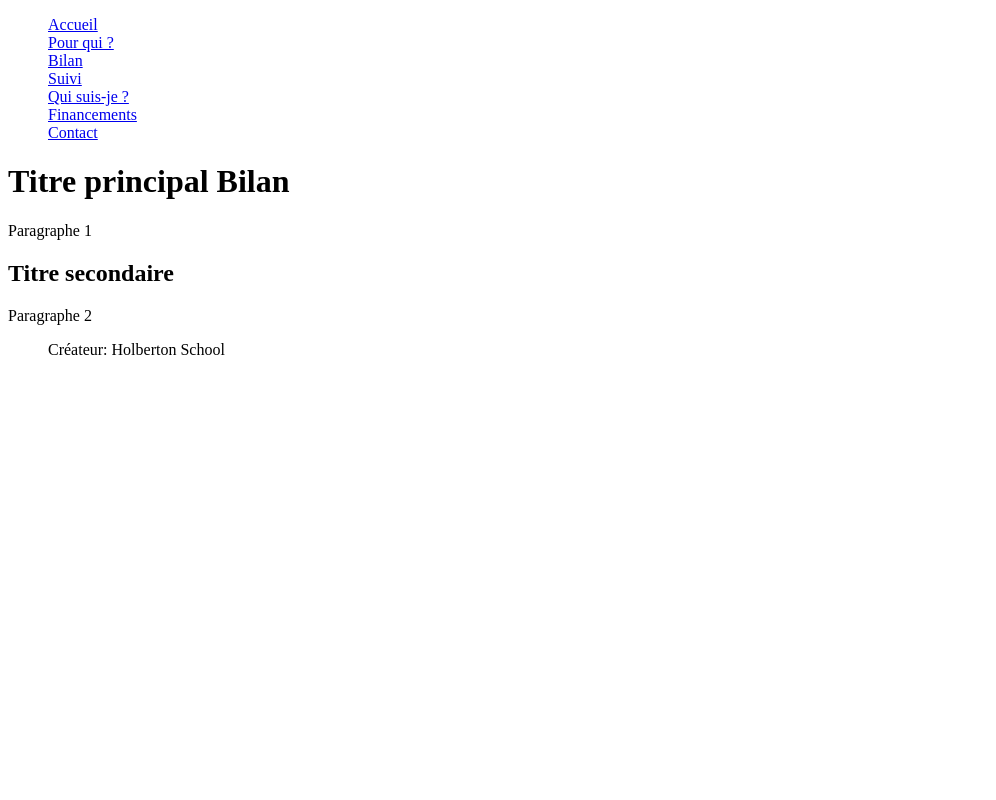
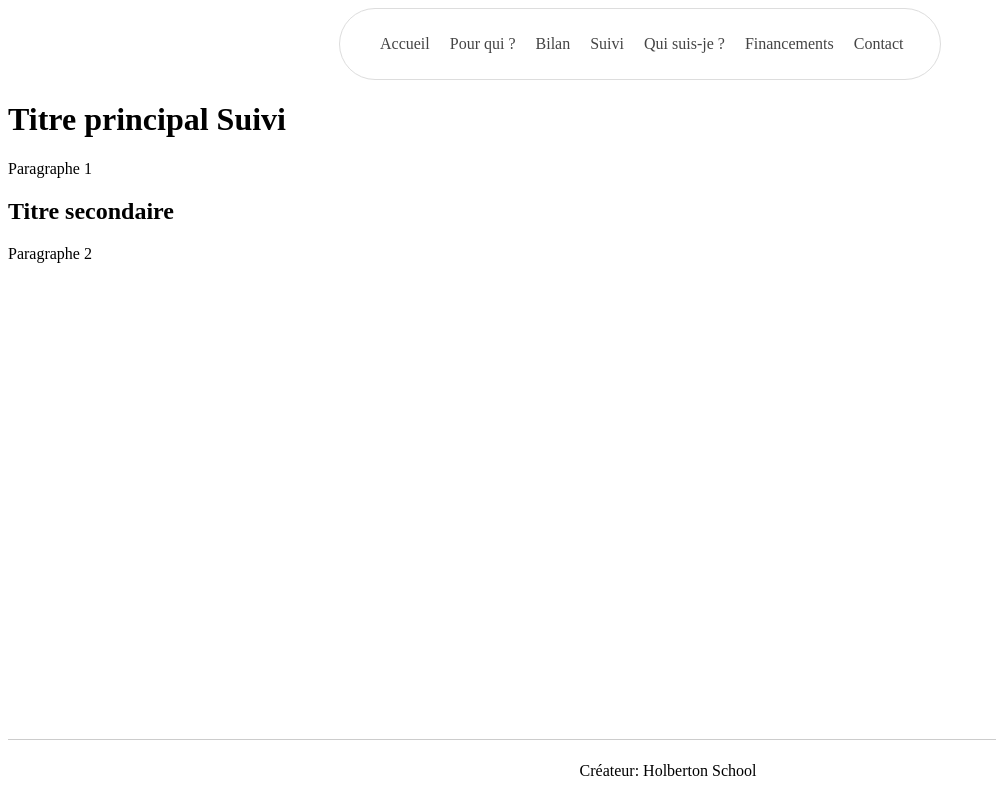
Before and after one commit to elodieriou/Psychomotricien, a plain HTML site: page pages/bilan.html in a window 1280 px wide. Shown: the whole page, without its empty margins (0-996 px from the left). Drawn offline with Linux system fonts and the light colour scheme.

Commit message:
add prototype for CSS, only the navbar for now, don't merge it to other branch for now

```diff
--- a/pages/bilan.html
+++ b/pages/bilan.html
@@ -5,10 +5,12 @@
 		<meta charset="UTF-8">
 		<meta name="viewport" content="width=device-width, initial-scale=1.0">
 		<link rel="icon" type="image/x-icon" href="../images/icone.ico">
+		<link rel="stylesheet" href="../static/footer.css"/>
+		<link rel="stylesheet" href="../static/body.css"/>
 	</head>
 	<header>
-		<div id="menu">
-			<ul id="onglets" style="list-style-type:none;">
+		<div class="menu">
+			<ul class="onglets" style="list-style-type:none;">
 				<li><a href="../index.html">Accueil</a></li>
 				<li><a href="./pour_qui.html">Pour qui ?</a></li>
 				<li><a href="./bilan.html">Bilan</a></li>
@@ -20,14 +22,14 @@
 		</div>
 	</header>
 	<body>
-		<h1>Titre principal Bilan</h1>
+		<h1>Titre principal Suivi</h1>
 		<p> Paragraphe 1</p>
 		<h2>Titre secondaire</h2>
 		<p>Paragraphe 2</p>
 	</body>
 	<footer>
-		<div id="menu_footer">
-			<ul id="onglets_footer" style="list-style-type:none;">
+		<div class="menu_footer">
+			<ul class="onglets_footer" style="list-style-type:none;">
 				<li>Créateur: Holberton School</li>
 			</ul>
 		</div>
--- /dev/null
+++ b/static/body.css
@@ -0,0 +1,21 @@
+.menu{
+    color: white;
+    justify-content: center;
+    height: 70px;
+    width: 600px;
+    border: 1px solid #DDDDDD;
+    border-radius: 100px;
+    margin: auto;
+    display: flex;
+    align-items: center;
+}
+.menu ul{
+    display: flex;
+    flex-direction: row;
+    gap: 20px;
+    margin-right: auto;
+}
+.menu .onglets a{
+    text-decoration: none;
+    color: rgb(68, 68, 68);
+}
--- /dev/null
+++ b/static/footer.css
@@ -0,0 +1,11 @@
+footer {
+	position: fixed;
+	bottom: 0;
+	background-color: white;
+	height: 60px;
+	width: 100%;
+	text-align: center;
+	line-height: 30px;
+	border-top: 1px solid #CCCCCC;
+    text-decoration: none;
+}
```
Also changed, not shown: index.html (+6 -4 lines), pages/contact.html (+7 -5 lines), pages/finance.html (+7 -5 lines), pages/pour_qui.html (+7 -5 lines), pages/qui_suis_je.html (+7 -5 lines), pages/suivi.html (+6 -4 lines), 1 other file.
